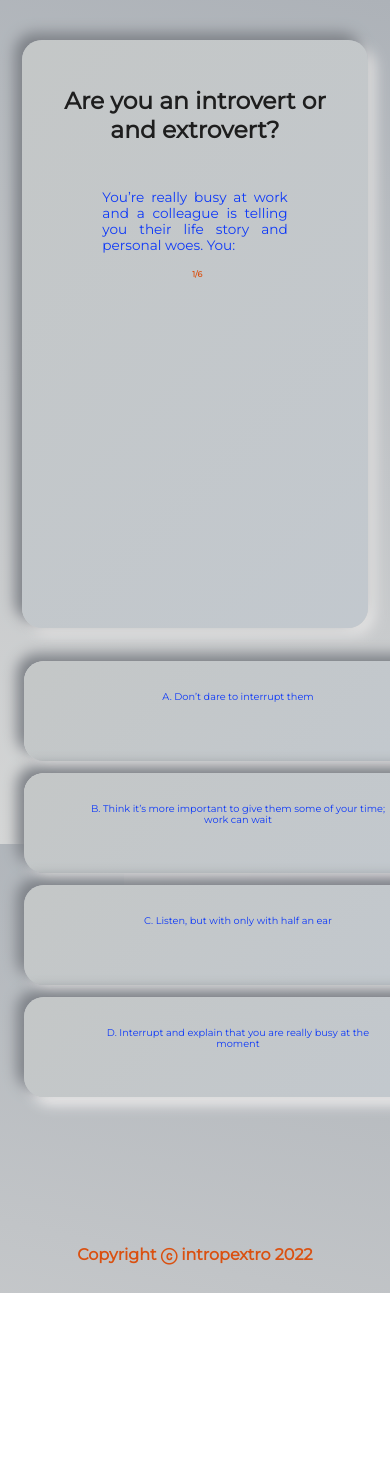
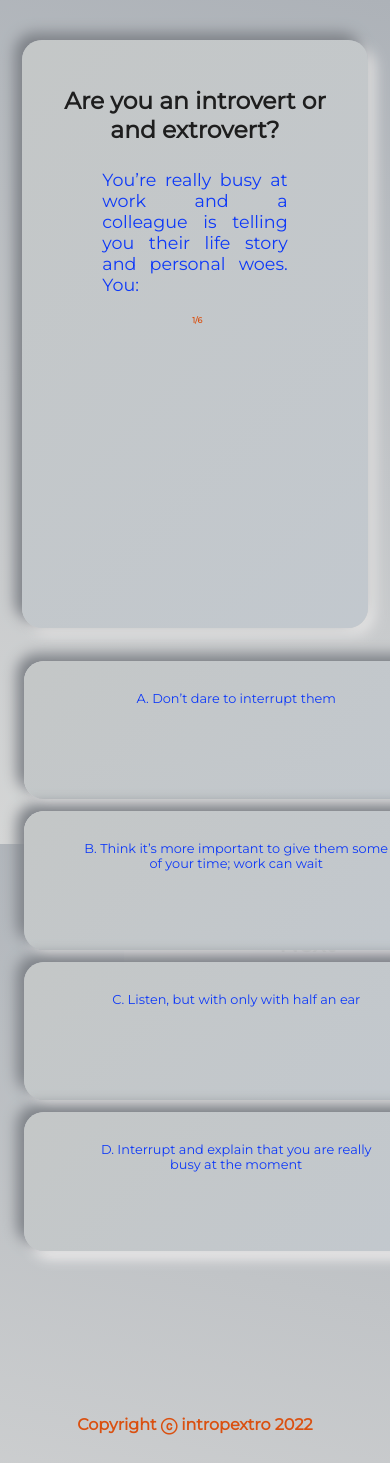
Before and after one commit to phenomenone/survey_introvert_extrovert, a React (Create React App) app: page / in a window 390 px wide. Shown: the top 1463 px of the page. Before the commit the page ends 1293 px from the top, so only its background shows below. Built offline with nearby package versions, Linux system fonts and the light colour scheme; a web font is replaced by a local one.

Commit message:
[Add] Improve responsivenessfor max-with 1078. Added usstates still in testing.

```diff
--- a/public/styles.css
+++ b/public/styles.css
@@ -141,7 +141,7 @@ h3 {
 /* footer */
 
 footer {
-  margin-top: 130px;
+  margin-top: 100px;
   text-align: center;
   width: 100%;
   height: 2.5rem;
@@ -162,8 +162,8 @@ footer p {
   }
 
   h3 {
-    font-size: 3.5vw;
-    margin-top: 11vw;
+    font-size: 4.5vw;
+    margin-top: 6vw;
     color: #0e39f8;
     filter: blur(.5px);
     padding: 2px 50px;
@@ -193,15 +193,15 @@ footer p {
   }
 
   #checkbox-button span {
-    height: 2.5rem;
-    width: 87%;
+    height: 4.9rem;
+    width: 86%;
     text-align: center;
-    font-size: 2.5vw;
+    font-size: 3.3vw;
     padding: 30px 60px;
   }
 
   .btn-p {
-    margin: 52% 30%;
+    margin: 75% 30%;
   }
 
   .btn {
@@ -221,6 +221,15 @@ footer p {
     filter: blur(.4px);
   }
 
+  /* footer */
+
+footer {
+  margin-top: 300px;
+  text-align: center;
+  width: 100%;
+  height: 2.5rem;
+}
+
 }
 
 @media screen and (max-width: 978px){
--- a/src/components/App.jsx
+++ b/src/components/App.jsx
@@ -8,8 +8,10 @@ function App() {
   const [isSelected, setIsSelected] = useState(false);
 
   const [count, setCount ] = useState(0);
-  console.log(count);
 
+  const [addNumber, setAddNumber] = useState(0);
+
+  console.log(addNumber)
 
   return (
     <Fragment>
@@ -23,7 +25,7 @@ function App() {
               </div>
               <div className="btn-p">
                 { isSelected
-                  ? <input className={isSelected ? "btn" : "btn-hide"} type="reset" value=" Next >" onClick={() => {setCount(count + 1); setIsSelected(false)}}/>
+                  ? <input className={isSelected ? "btn" : "btn-hide"} type="reset" value=" Next >" onClick={() => {setCount(count + 1); setIsSelected(false);}} />
                   : <input className={isSelected ? "btn" : "btn-hide"} type="reset" value=" Next >" />
                 }
               </div>
@@ -31,10 +33,10 @@ function App() {
             </div>
             <div className="flexbox-item">
               <div id="checkbox-button">
-                <label><input onClick={()=> setIsSelected(true)} type="radio" name="answer" value="A" /><span>{questions[count].answer1}</span></label>
-                <label><input onClick={()=> setIsSelected(true)} type="radio" name="answer" value="B" /><span>{questions[count].answer2}</span></label>
-                <label><input onClick={()=> setIsSelected(true)} type="radio" name="answer" value="C" /><span>{questions[count].answer3}</span></label>
-                <label><input onClick={()=> setIsSelected(true)} type="radio" name="answer" value="D" /><span>{questions[count].answer4}</span></label>
+                <label><input onClick={()=> {setIsSelected(true);console.log("1");setAddNumber(addNumber + 1);}} type="radio" name="answer" value="1" /><span>{questions[count].answer1}</span></label>
+                <label><input onClick={()=> {setIsSelected(true);console.log("2");setAddNumber(addNumber + 2);}} type="radio" name="answer" value="2" /><span>{questions[count].answer2}</span></label>
+                <label><input onClick={()=> {setIsSelected(true);console.log("3");setAddNumber(addNumber + 3);}} type="radio" name="answer" value="3" /><span>{questions[count].answer3}</span></label>
+                <label><input onClick={()=> {setIsSelected(true);console.log("4");setAddNumber(addNumber + 4);}} type="radio" name="answer" value="4" /><span>{questions[count].answer4}</span></label>
               </div>
             </div>
         </div>
```
